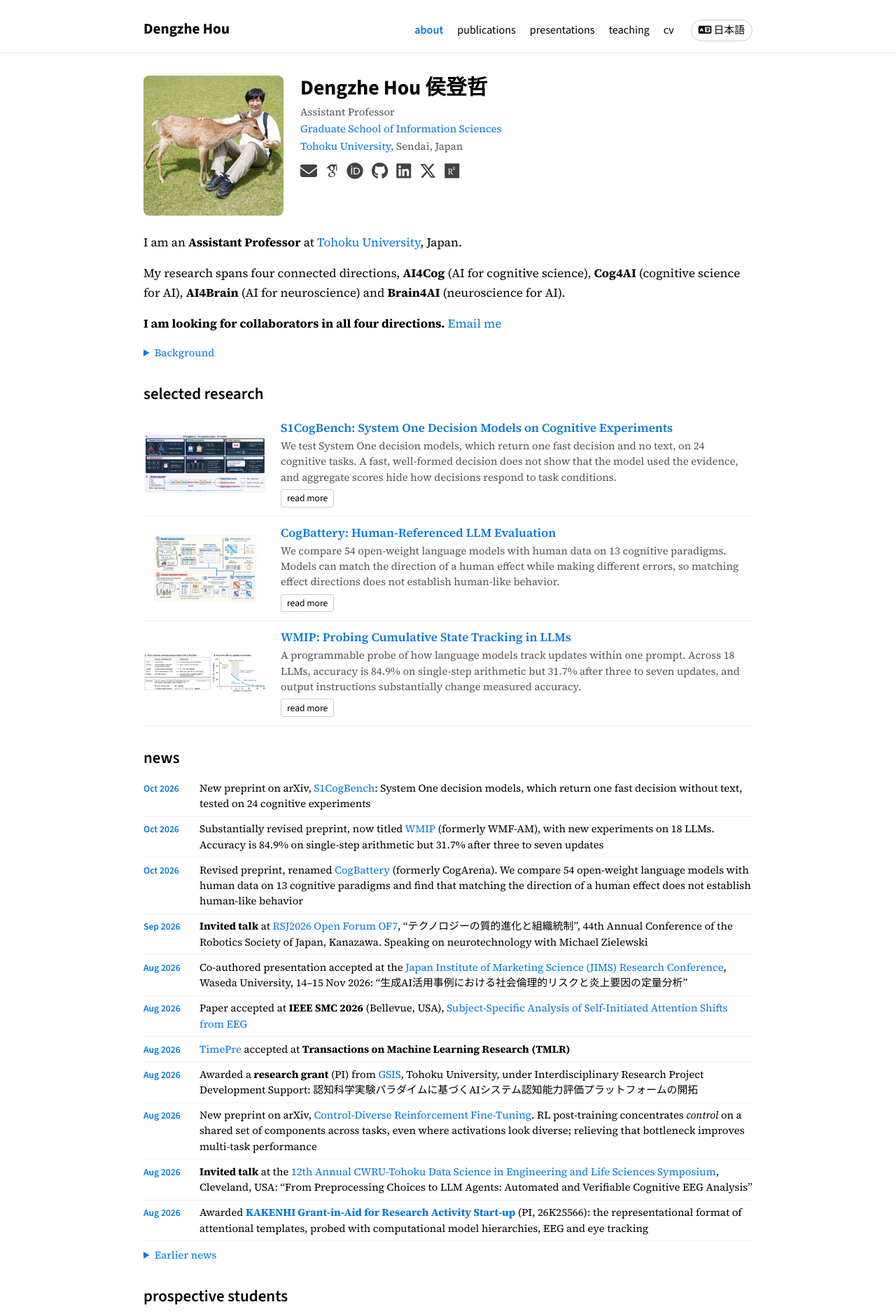
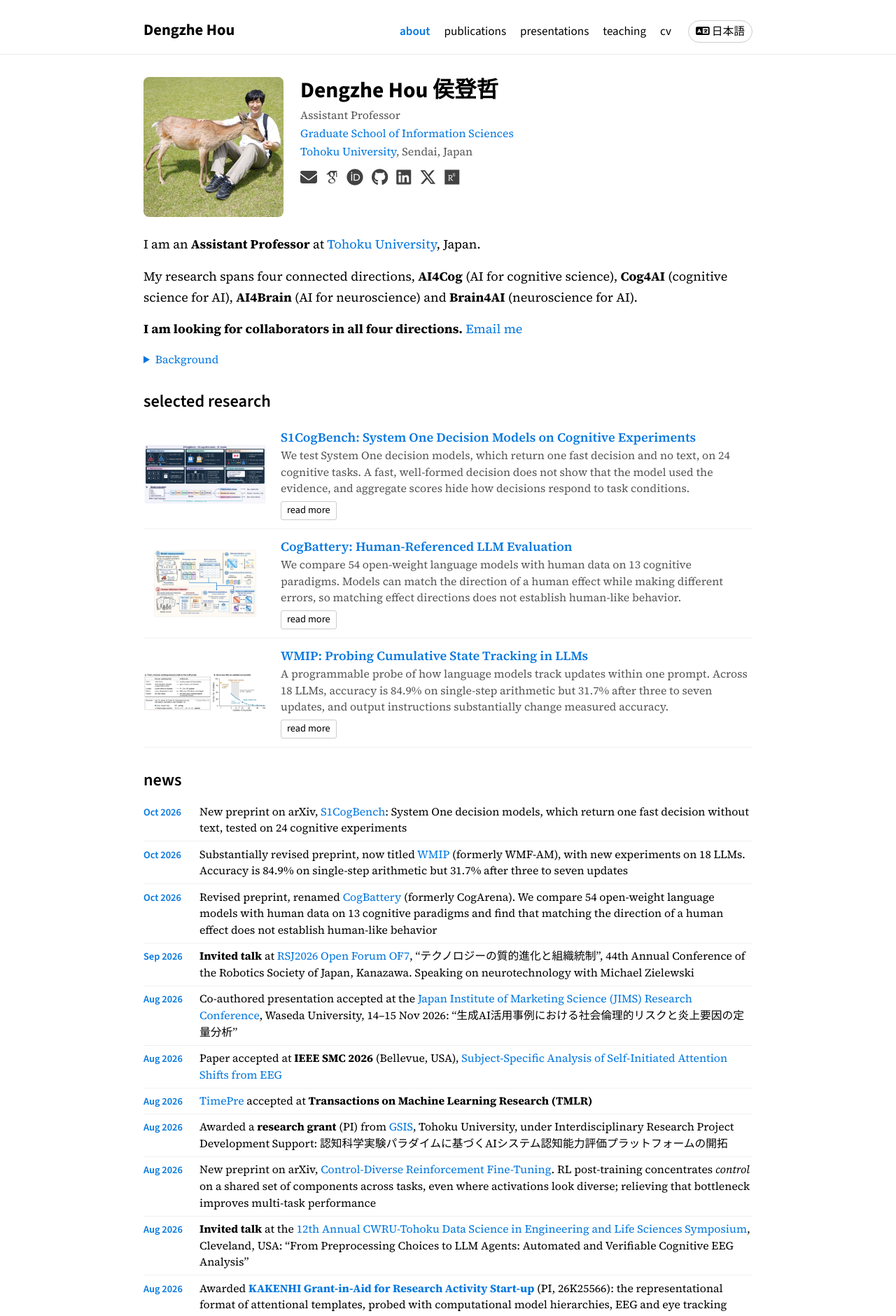
Before and after one commit to dengzhe-hou/dengzhe-hou.github.io, a Jekyll site: the page built from _pages/about.md, in a window 1280 px wide. Shown: the top 1880 px of the page at 70% size. Built offline with Jekyll 4.4.1, drawn with Linux system fonts in a browser that asks for light colours; some web fonts are replaced.

Commit message:
Base font 18px

```diff
--- a/_includes/head/custom.html
+++ b/_includes/head/custom.html
@@ -61,7 +61,7 @@
     --global-thead-color: #ffffff;
   }
 
-  html { font-size: 17px; background: #ffffff; }
+  html { font-size: 18px; background: #ffffff; }
   /* Simplified Chinese glyphs on the Chinese homepage */
   html:lang(zh) { --serif: 'Source Serif 4', 'Noto Serif SC', 'Songti SC', 'SimSun', Georgia, serif; --sans: 'Source Sans 3', 'PingFang SC', 'Microsoft YaHei', 'Helvetica Neue', Arial, sans-serif; }
   body {
```
